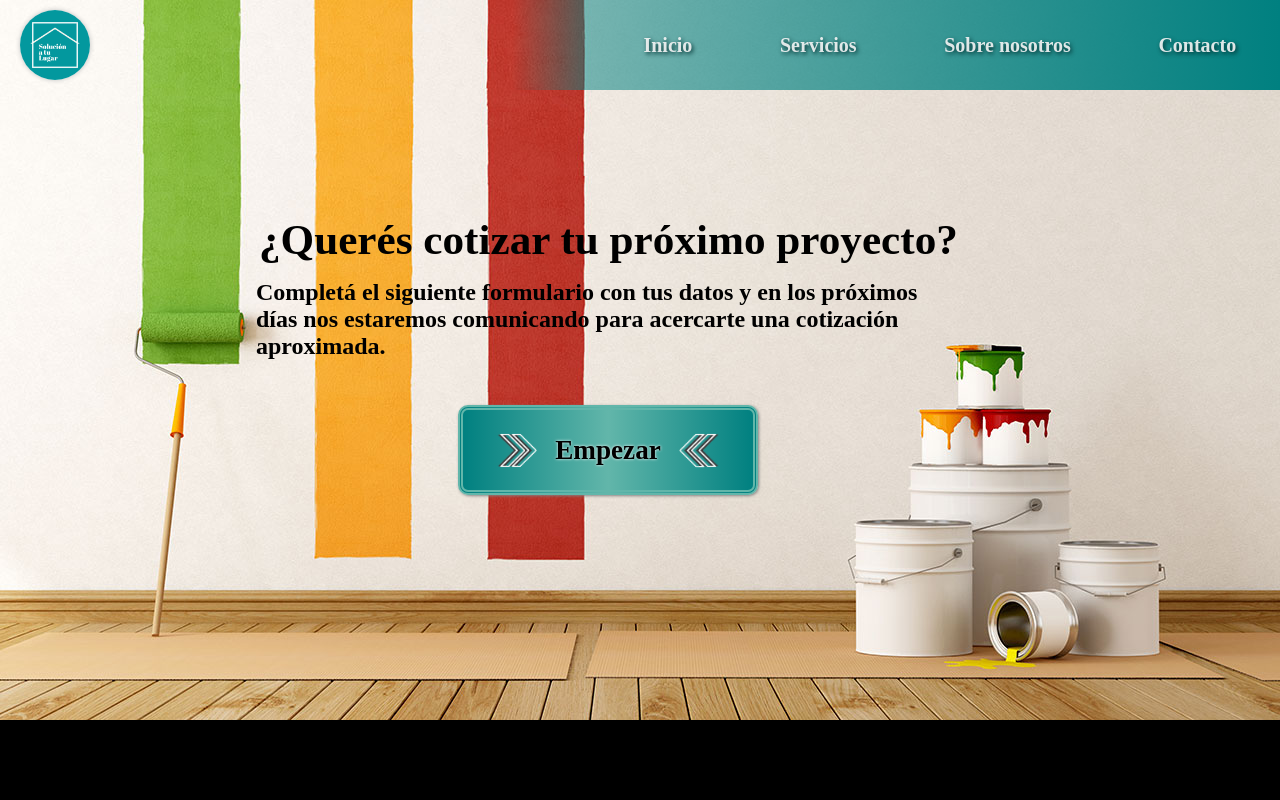
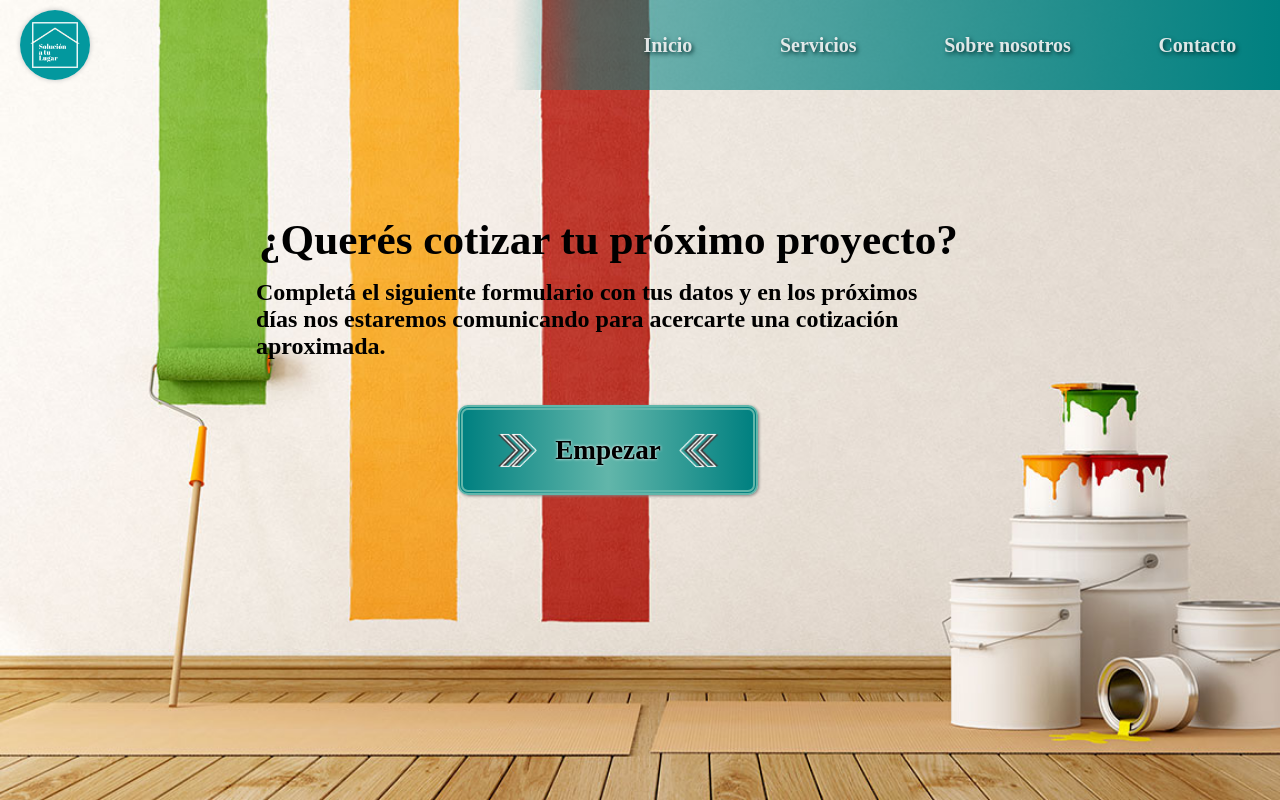
Before and after one commit to BelaSpatik/FormularioCotizacion, a plain HTML site: page index.html in a window 1280 px wide. Drawn offline with nearby package versions, Linux system fonts and the light colour scheme; no server answers.

Commit message:
Header - Background-size: cover

```diff
--- a/css/estilos.css
+++ b/css/estilos.css
@@ -80,8 +80,7 @@ body {
 header {
     height: 100vh;
     background-image: url(../images/pintura3.jpg);
-    background-repeat: no-repeat;
-    background-position: top;
+    background-size: cover;
     position: relative;
     background-color: black;
     transition: height 1s linear;
```
